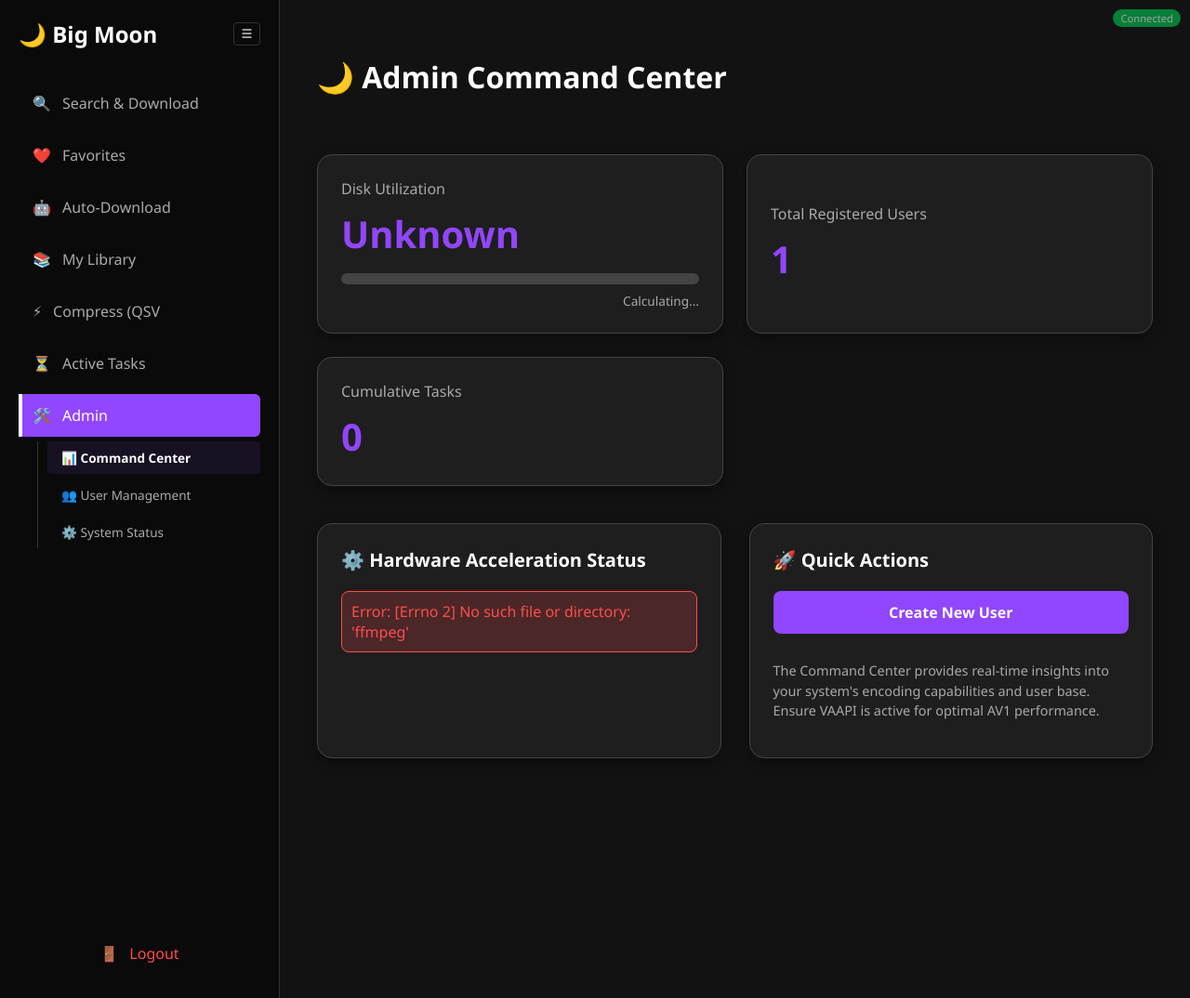
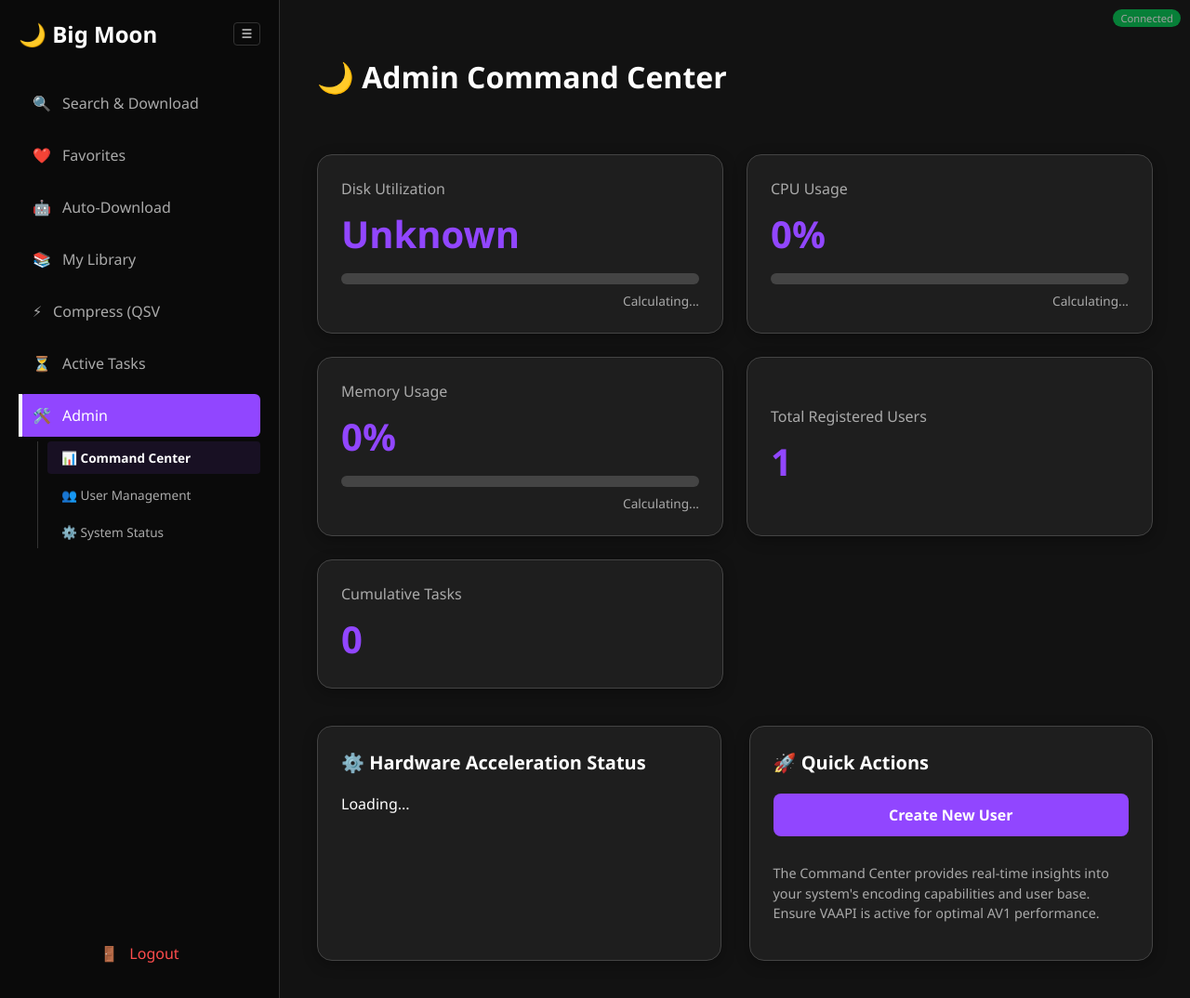
Before and after one commit to somewatson/bigmoon, a Flask app: page /admin in a window 1280 px wide. Shown: the whole page at 93% size. Run offline with Flask 3, Linux system fonts and the light colour scheme; a user stored in the database is signed in; data comes from the database, SQL or seed files in the repository; data that the repository does not hold is empty; some libraries are stand-ins or nearby versions.

Commit message:
Add real-time CPU/Mem metrics to Admin Dashboard and fix favorite card UI

```diff
--- a/app/templates/admin_dashboard.html
+++ b/app/templates/admin_dashboard.html
@@ -67,6 +67,26 @@
         </div>
     </div>
     <div class="stat-card">
+        <span class="stat-label">CPU Usage</span>
+        <span class="stat-value" id="cpuVal">0%</span>
+        <div class="disk-gauge-container">
+            <div class="gauge-bg">
+                <div id="cpuFill" class="gauge-fill"></div>
+            </div>
+            <span id="cpuPercent" class="gauge-text">Calculating...</span>
+        </div>
+    </div>
+    <div class="stat-card">
+        <span class="stat-label">Memory Usage</span>
+        <span class="stat-value" id="memVal">0%</span>
+        <div class="disk-gauge-container">
+            <div class="gauge-bg">
+                <div id="memFill" class="gauge-fill"></div>
+            </div>
+            <span id="memPercent" class="gauge-text">Calculating...</span>
+        </div>
+    </div>
+    <div class="stat-card">
         <span class="stat-label">Total Registered Users</span>
         <span class="stat-value">{{ user_count }}</span>
     </div>
@@ -112,6 +132,32 @@
         }
     }
 
+    async function updateSystemMetrics() {
+        try {
+            const response = await fetch('/api/system/metrics');
+            const data = await response.json();
+            if (!data.error) {
+                // Update CPU
+                const cpuVal = data.cpu;
+                document.getElementById('cpuVal').textContent = cpuVal + '%';
+                const cpuFill = document.getElementById('cpuFill');
+                cpuFill.style.width = cpuVal + '%';
+                cpuFill.style.backgroundColor = cpuVal < 70 ? 'var(--success)' : (cpuVal < 90 ? '#ffeb3b' : 'var(--error)');
+                document.getElementById('cpuPercent').textContent = cpuVal + '% utilization';
+
+                // Update Memory
+                const memVal = data.memory;
+                document.getElementById('memVal').textContent = memVal + '%';
+                const memFill = document.getElementById('memFill');
+                memFill.style.width = memVal + '%';
+                memFill.style.backgroundColor = memVal < 70 ? 'var(--success)' : (memVal < 90 ? '#ffeb3b' : 'var(--error)');
+                document.getElementById('memPercent').textContent = memVal + '% utilization';
+            }
+        } catch (e) {
+            console.error('Error fetching system metrics:', e);
+        }
+    }
+
     async function loadStatus() {
         try {
             const response = await fetch('/api/system/ffmpeg');
@@ -149,5 +195,7 @@
 
     updateDiskGauge();
     loadStatus();
-</script>
+    updateSystemMetrics();
+    setInterval(updateSystemMetrics, 3000);
+}
 {% endblock %}
```
